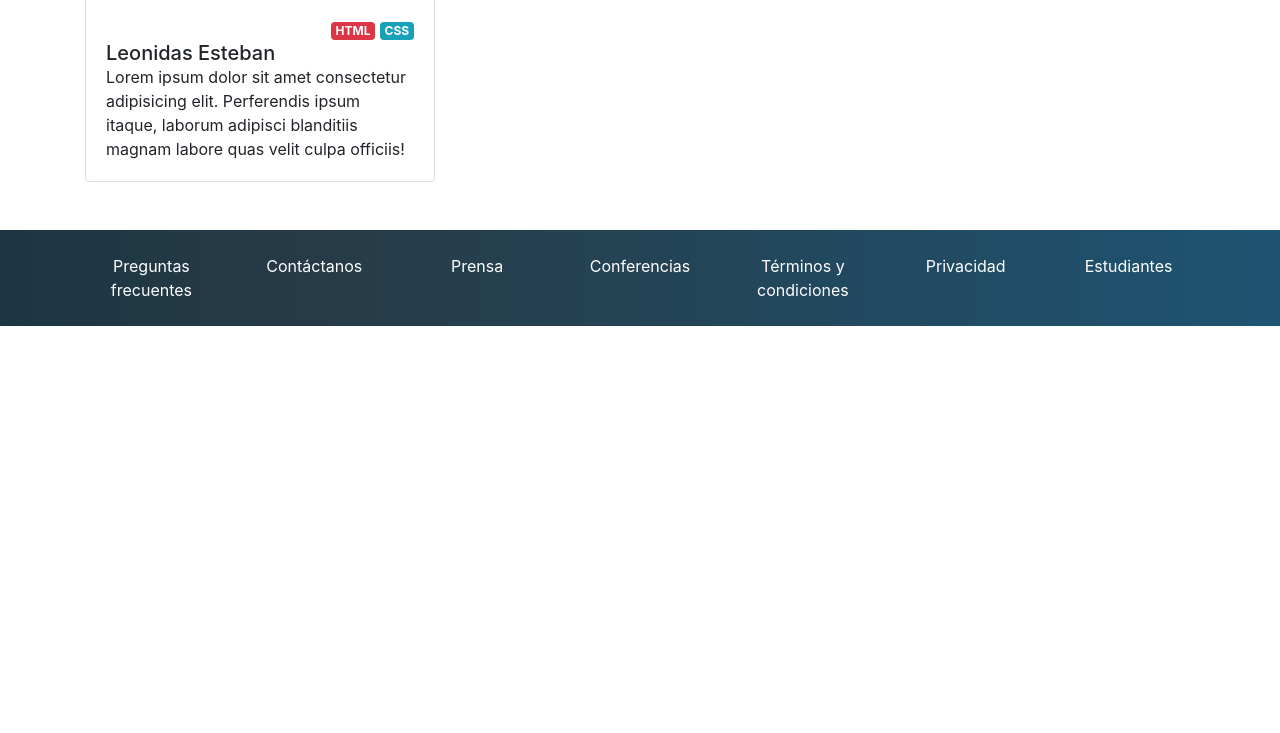
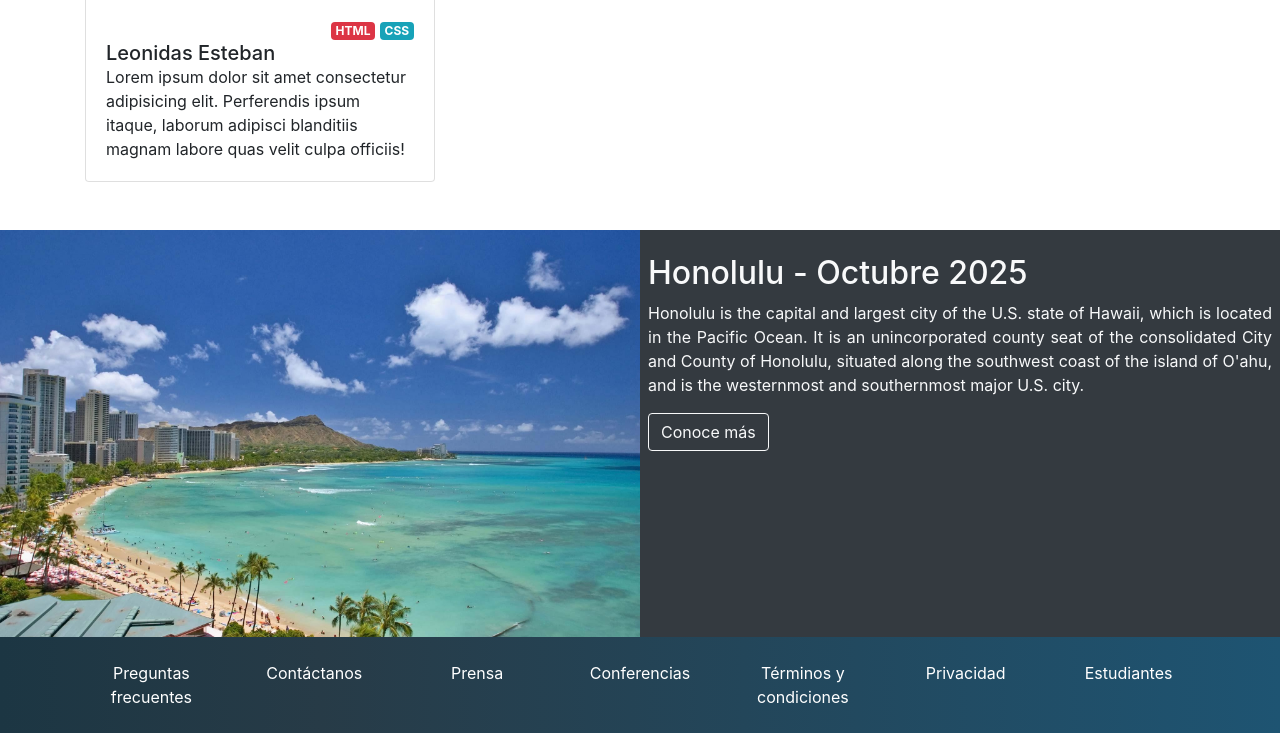
Before and after one commit to HugoGT/Conference-in-Bootstrap, a plain HTML site: page index.html in a window 1280 px wide. Shown: the part 1852-2585 px from the top of the page. Before the commit the page ends 2178 px from the top, so only its background shows below. Drawn offline with nearby package versions, Linux system fonts and the light colour scheme.

Commit message:
Place and Time

```diff
--- a/index.css
+++ b/index.css
@@ -47,6 +47,10 @@
   color: white;
 }
 
+#place-time img {
+  max-width: 100%;
+}
+
 #footer {
   background: linear-gradient(90deg, #1c3643, #273b47 25%, #1e5472);
 }
--- a/index.html
+++ b/index.html
@@ -220,6 +220,29 @@
     </section>
     <!-- Speakers -->
 
+    <!-- Lugar y Fecha -->
+    <section id="place-time">
+      <div class="container-fluid bg-dark text-light">
+        <div class="row">
+          <div class="col-12 px-0 col-lg-6">
+            <img src="assets/images/honolulu.jpg" alt="honolulu" />
+          </div>
+          <div class="col-12 px-0 col-lg-6">
+            <h2 class="mt-4 mx-2">Honolulu - Octubre 2025</h2>
+            <p class="mx-2 text-justify">
+              Honolulu is the capital and largest city of the U.S. state of
+              Hawaii, which is located in the Pacific Ocean. It is an
+              unincorporated county seat of the consolidated City and County of
+              Honolulu, situated along the southwest coast of the island of
+              O'ahu, and is the westernmost and southernmost major U.S. city.
+            </p>
+            <a href="#" class="btn btn-outline-light mx-2 mb-4">Conoce más</a>
+          </div>
+        </div>
+      </div>
+    </section>
+    <!-- Lugar y Fecha -->
+
     <!-- Footer -->
     <footer id="footer" class="pb-4 pt-4">
       <div class="container">
```
